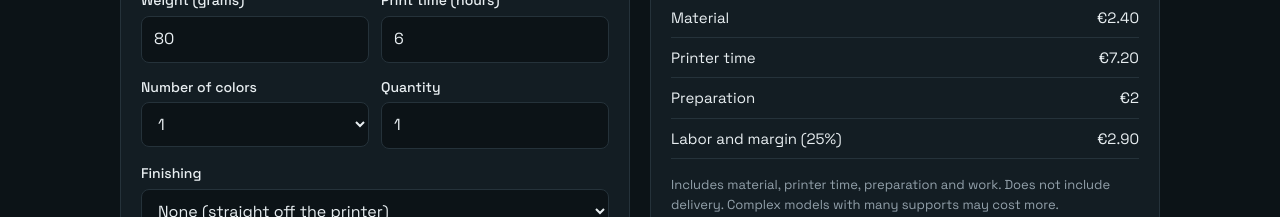
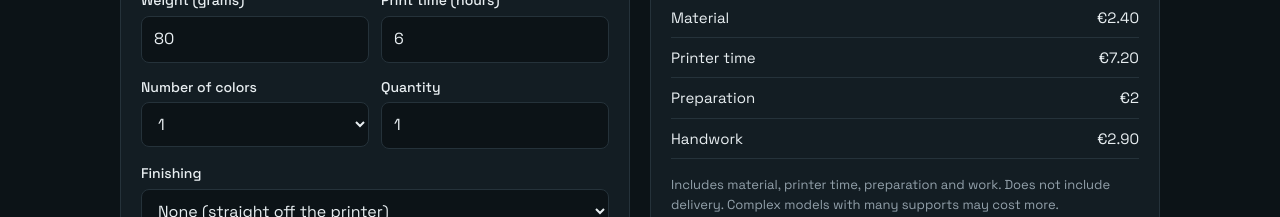
Before and after one commit to ninjalab3d/ninjalab3d.github.io, a plain HTML site: page en.html in a window 1280 px wide. Shown: the part 2680-2897 px from the top of the page. Drawn offline with Linux system fonts and the light colour scheme.

Commit message:
Update en.html

```diff
--- a/en.html
+++ b/en.html
@@ -357,7 +357,7 @@ function calc(){
   if(post) rows.push(["Finishing", post * q]);
   rows.push(["Preparation", CFG.setup]);
   if(d) rows.push([`Quantity discount (${Math.round(d*100)}%)`, -per * q * d]);
-  rows.push([`Labor and margin (${Math.round(CFG.margin*100)}%)`, total - base > 0 ? total - base : 0]);
+  rows.push(["Handwork", total - base > 0 ? total - base : 0]);
   $("#bd").innerHTML = rows.map(x => `<li><span>${x[0]}</span><span>${x[1] < 0 ? "-" : ""}${money(Math.abs(x[1]))}</span></li>`).join("");
   est = `Estimated price from the calculator: ${money(lo)} - ${money(hi)}\nMaterial: ${$("#mat").value}, ${g} g, ${h} h, colors: ${c}, quantity: ${q}, finishing: ${$("#post").value}\n`;
 }
```
